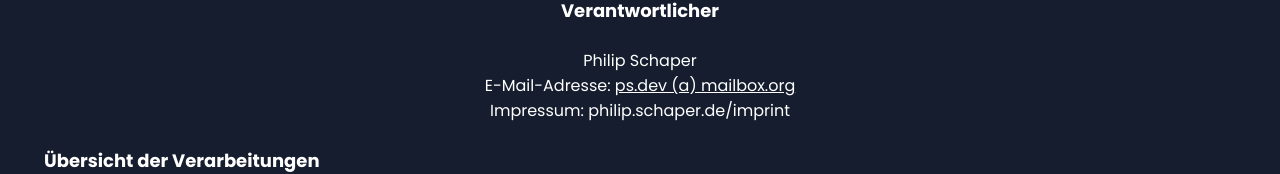
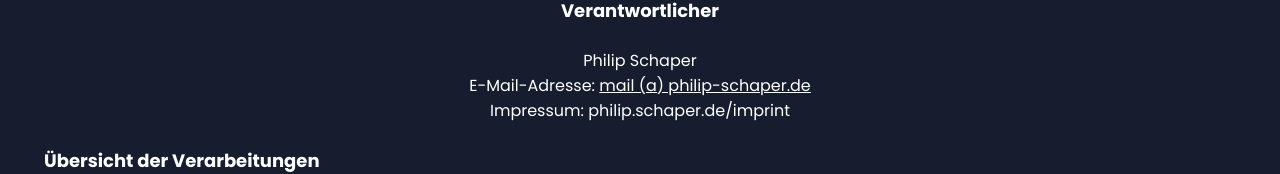
Before and after one commit to phischa/portfolio, an Angular app: page /privacy in a window 1280 px wide. Shown: the part 251-425 px from the top of the page. Built offline with nearby package versions, Linux system fonts and the light colour scheme.

Commit message:
email address update

```diff
--- a/src/app/privacy/privacy.component.html
+++ b/src/app/privacy/privacy.component.html
@@ -11,7 +11,7 @@
 
         <h2 id="m3">Verantwortlicher</h2>
         <p>Philip Schaper</p>
-        <p>E-Mail-Adresse: <a href="mailto:ps.dev@mailbox.org">ps.dev (a) mailbox.org</a></p>
+        <p>E-Mail-Adresse: <a href="mailto:mail@philip-schaper.de">mail (a) philip-schaper.de</a></p>
         <p>Impressum: philip.schaper.de/imprint</p>
     </div>
 
--- a/src/app/translation.service.ts
+++ b/src/app/translation.service.ts
@@ -158,7 +158,7 @@ export class TranslationService {
                 <h2>Address:</h2>
                 <p>Rutnikstraße 38<br>Lichtenberg<br>10367 Berlin</p><br>
                 <h2>Contact:</h2>
-                <p>Email: ps.dev(a)mailbox.org</p><br>
+                <p>Email: mail(a)philip-schaper.de</p><br>
                 <h2>Notes on the Website / Copyright Notices:</h2>
                 <p>All images used were created by myself, provided by the Developer Academy or are
                 subject to free use under the Pixabay content license.</p>
@@ -176,7 +176,7 @@ export class TranslationService {
                 <h2>Postanschrift:</h2>
                 <p>Rutnikstraße 38<br>Lichtenberg<br>10367 Berlin</p><br>
                 <h2>Kontakt:</h2>
-                <p>E-Mail: ps.dev(a)mailbox.org</p><br>
+                <p>E-Mail: mail(a)philip-schaper.de</p><br>
                 <h2>Hinweise zur Website / Urheberrechtliche Hinweise:</h2>
                 <p>Alle verwendeten Bilder wurden von mir selbst erstellt, wurden von der Developer Akademie zur Verfügung
                 gestellt oder unterliegen der kostenlosen Nutzung unter der Pixabay-Inhaltslizenz.</p>
@@ -195,7 +195,7 @@ export class TranslationService {
                     <p>As of: August 9, 2024</p>
                     <h2 id="m3">Responsible</h2>
                     <p>Philip Schaper</p>
-                    <p>Email address: <a href="mailto:ps.dev@mailbox.org">ps.dev (a) mailbox.org</a></p>
+                    <p>Email address: <a href="mailto:mail@philip-schaper.de">mail (a) philip-schaper.de</a></p>
                     <p>Imprint: philip.schaper.de/imprint</p>
                 </div>
                 <h2 id="mOverview">Overview of Processing</h2>
@@ -246,7 +246,7 @@ export class TranslationService {
                     <p>Stand: 9. August 2024</p>
                     <h2 id="m3">Verantwortlicher</h2>
                     <p>Philip Schaper</p>
-                    <p>E-Mail-Adresse: <a href="mailto:ps.dev@mailbox.org">ps.dev (a) mailbox.org</a></p>
+                    <p>E-Mail-Adresse: <a href="mailto:mail@philip-schaper.de">mail (a) philip-schaper.de</a></p>
                     <p>Impressum: philip.schaper.de/imprint</p>
                 </div>
                 <h2 id="mOverview">Übersicht der Verarbeitungen</h2>
```
Also changed, not shown: 1 other file (tests, documents, lock files or other folders).
